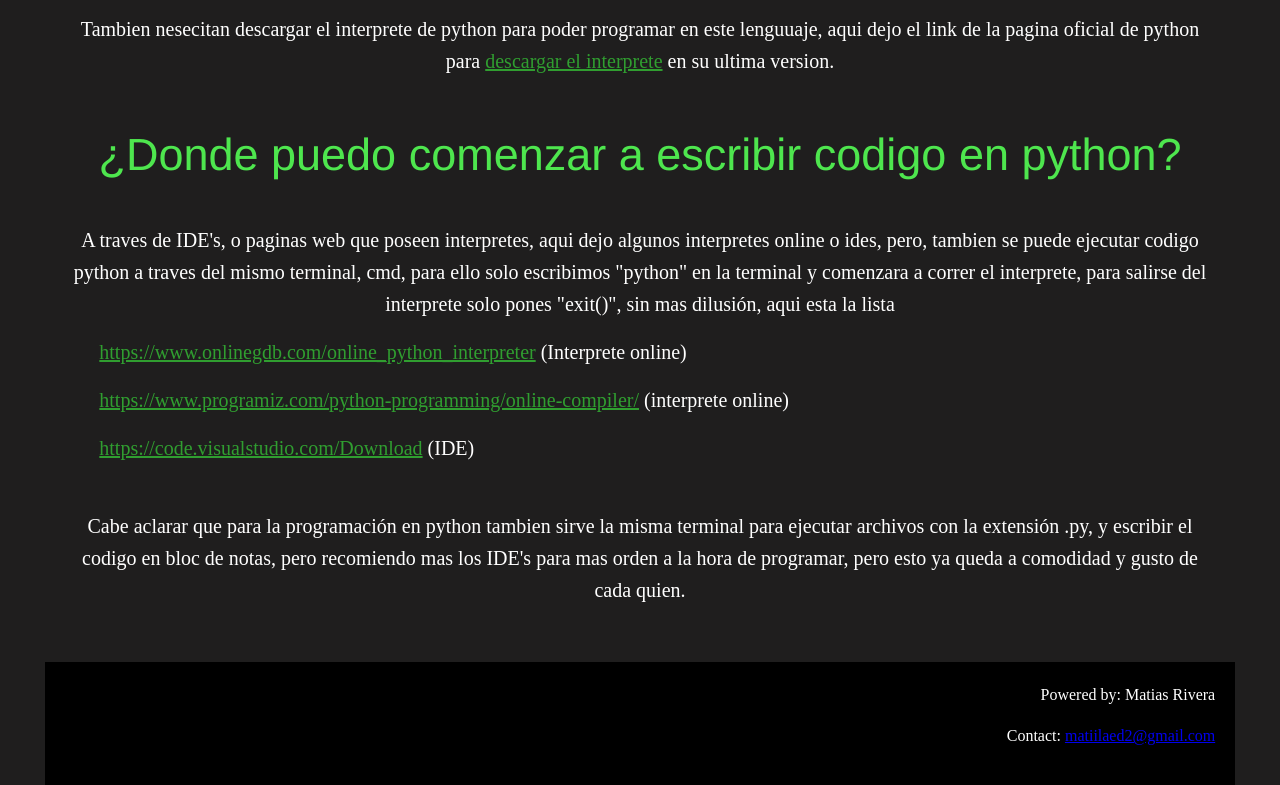
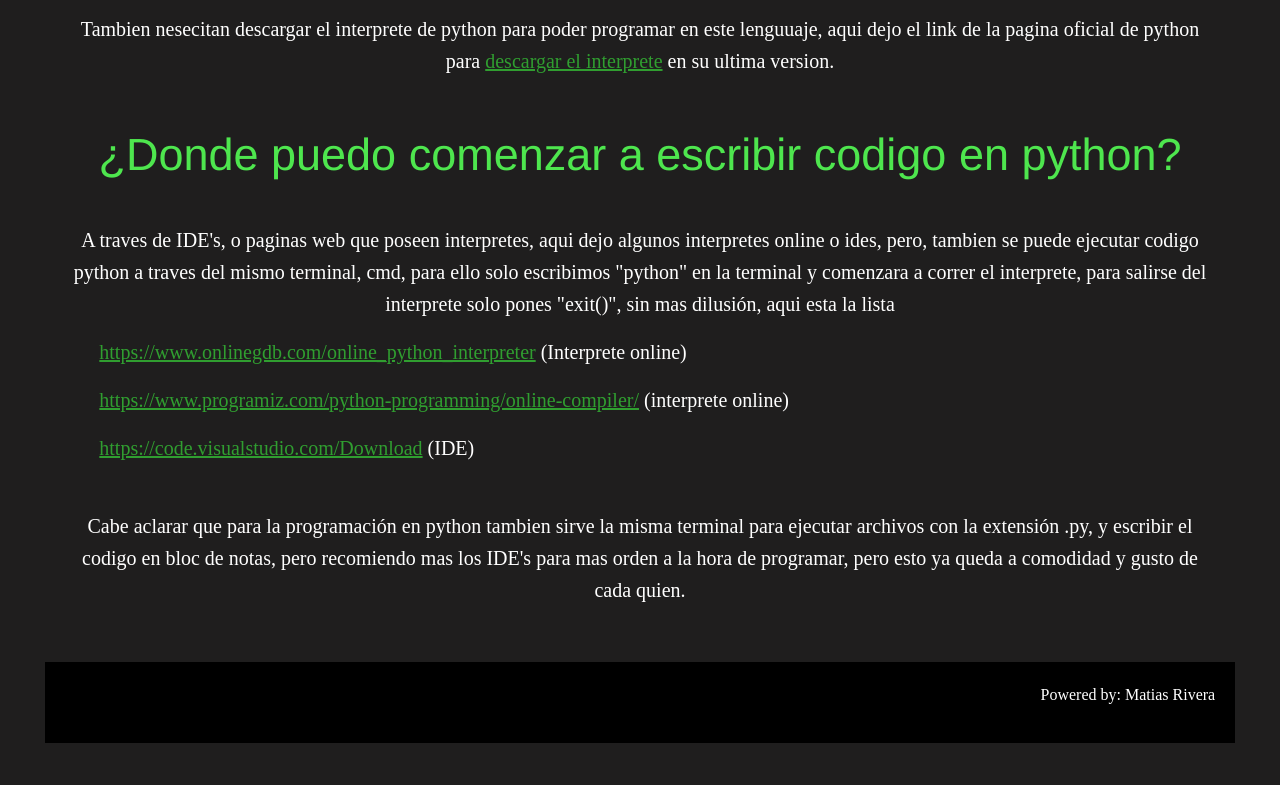
Before and after one commit to Gr4ykt/Old_website, a plain HTML site: page sites/Python/Introduciendo a python.html in a window 1280 px wide. Shown: the part 1710-2495 px from the top of the page. After the commit the page ends 2453 px from the top, so only its background shows below. Drawn offline with Linux system fonts and the light colour scheme.

Commit message:
Update Introduciendo a python.html

```diff
--- a/sites/Python/Introduciendo a python.html
+++ b/sites/Python/Introduciendo a python.html
@@ -76,7 +76,6 @@
 
         <footer>
             <p> Powered by: Matias Rivera</p>
-            <p> Contact: <a href="https://matiilaed2@gmail.com"> matiilaed2@gmail.com </a></p>
         </footer>
 
     <!-- Scripts js -->
```
